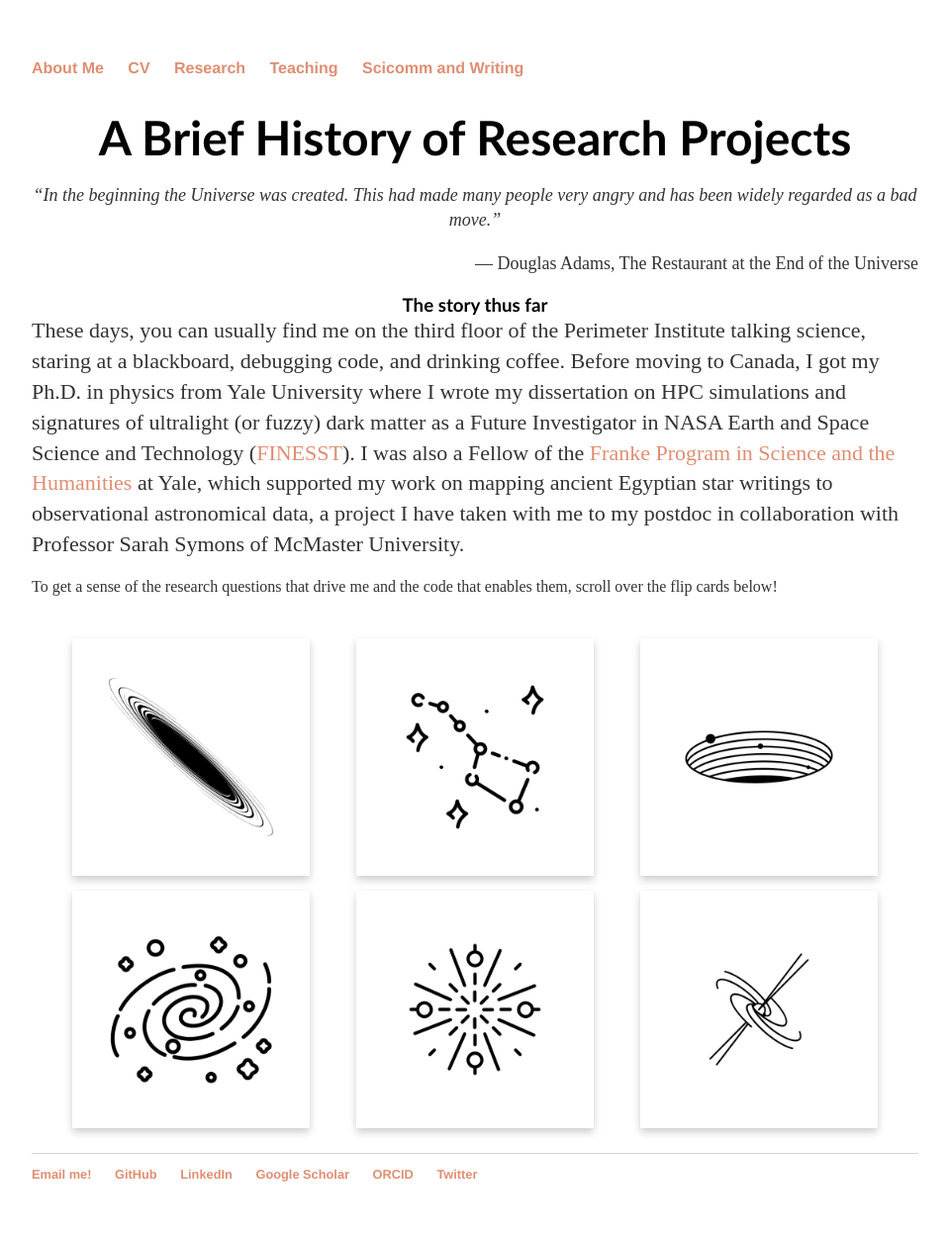
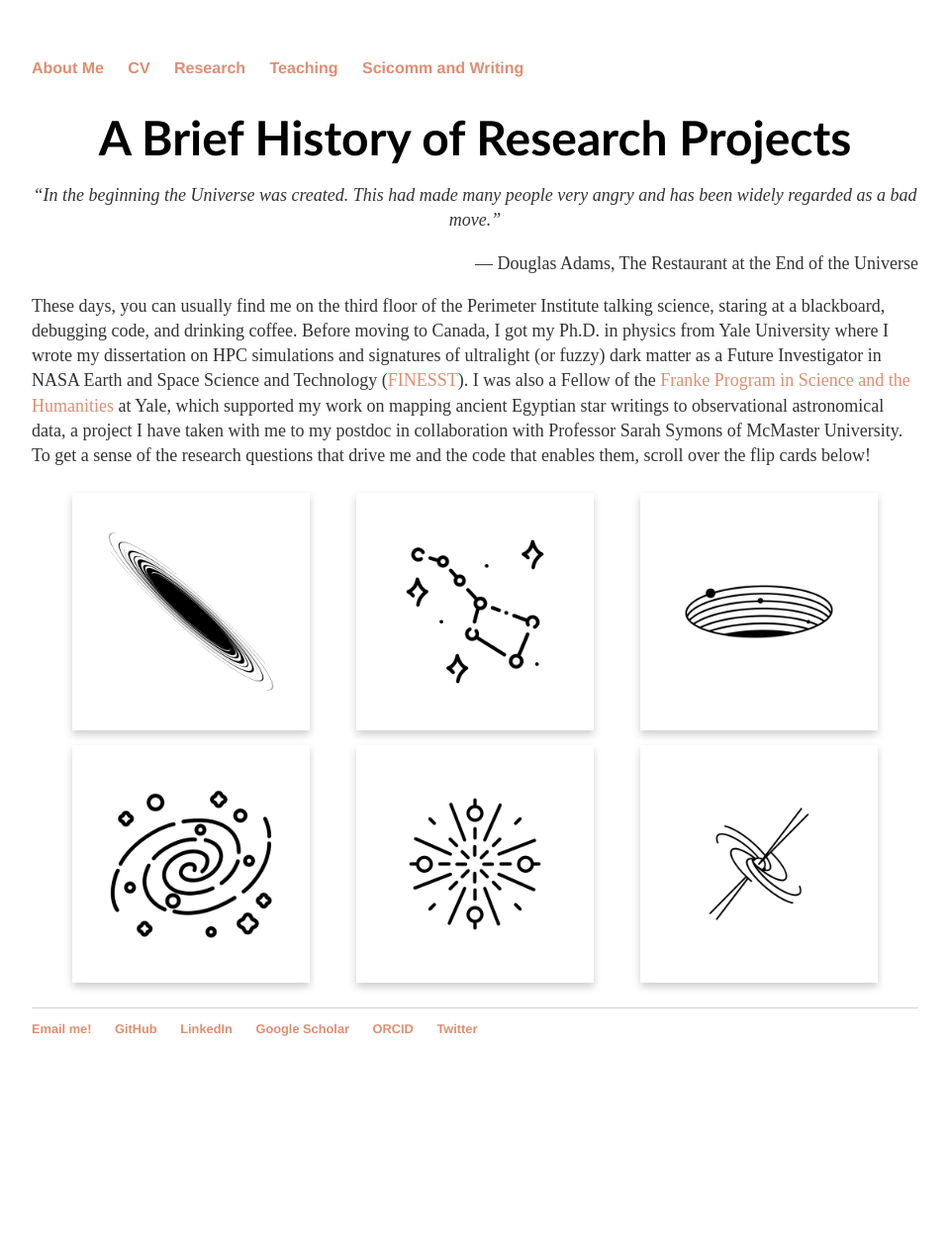
Before and after one commit to lunazagor/lunazagor.github.io, a Jekyll site: the page built from research/index.html, in a window 1280 px wide. Shown: the whole page at 99% size, without its empty margins (160-1119 px from the left). Built offline with Jekyll 4.4.1, drawn with Linux system fonts in a browser that asks for light colours; after the commit the page ends 1107 px from its top, so only the background shows below that.

Commit message:
remove heading, mess with fonts

```diff
--- a/research/index.html
+++ b/research/index.html
@@ -123,11 +123,9 @@ title: Research
 
 <p style="text-align:right;font-size:18px"> ― Douglas Adams, The Restaurant at the End of the Universe </p>
 
-<h3 style="text-align:center;font-family:optima;margin-bottom:0.0em"> The story thus far </h1>
+<p style="text-align:left;font-size:18px; display: inline" > These days, you can usually find me on the third floor of the Perimeter Institute talking science, staring at a blackboard, debugging code, and drinking coffee. Before moving to Canada, I got my Ph.D. in physics from Yale University where I wrote my dissertation on HPC simulations and signatures of ultralight (or fuzzy) dark matter as a Future Investigator in NASA Earth and Space Science and Technology (<a href="https://nspires.nasaprs.com/external/viewrepositorydocument/cmdocumentid=753338/solicitationId=%7BE16CD59F-29DD-06C0-8971-CE1A9C252FD4%7D/viewSolicitationDocument=1/FINESST%20ASTRO20%20Proposal%20Selections.pdf">FINESST</a>). I was also a Fellow of the <a href="https://frankeprogram.yale.edu/">Franke Program in Science and the Humanities</a> at Yale, which supported my work on mapping ancient Egyptian star writings to observational astronomical data, a project I have taken with me to my postdoc in collaboration with Professor Sarah Symons of McMaster University.</p>
 
-<p style="text-align:left;font-size:22px; display: inline" > These days, you can usually find me on the third floor of the Perimeter Institute talking science, staring at a blackboard, debugging code, and drinking coffee. Before moving to Canada, I got my Ph.D. in physics from Yale University where I wrote my dissertation on HPC simulations and signatures of ultralight (or fuzzy) dark matter as a Future Investigator in NASA Earth and Space Science and Technology (<a href="https://nspires.nasaprs.com/external/viewrepositorydocument/cmdocumentid=753338/solicitationId=%7BE16CD59F-29DD-06C0-8971-CE1A9C252FD4%7D/viewSolicitationDocument=1/FINESST%20ASTRO20%20Proposal%20Selections.pdf">FINESST</a>). I was also a Fellow of the <a href="https://frankeprogram.yale.edu/">Franke Program in Science and the Humanities</a> at Yale, which supported my work on mapping ancient Egyptian star writings to observational astronomical data, a project I have taken with me to my postdoc in collaboration with Professor Sarah Symons of McMaster University.</p>
-
-<p> To get a sense of the research questions that drive me and the code that enables them, scroll over the flip cards below!</p>
+<p style="text-align:left;font-size:18px; display: inline" >  To get a sense of the research questions that drive me and the code that enables them, scroll over the flip cards below!</p>
 
 <!-- Flip Grid -->
   <div class="container">
```
